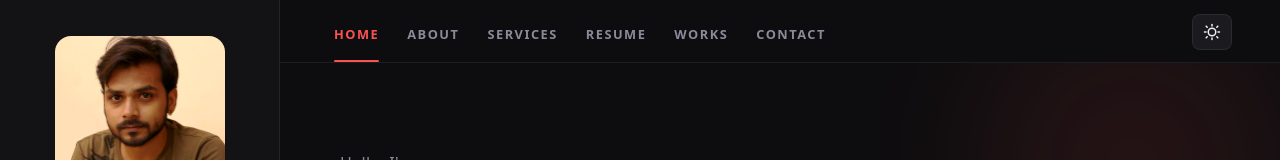
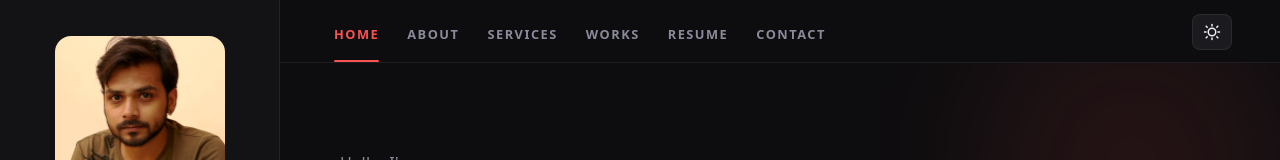
Before and after one commit to basu1312/React_portfolio, a React (Vite) app: page / in a window 1280 px wide. Shown: the top 160 px of the page. Built offline with nearby package versions, Linux system fonts and the light colour scheme; no server answers.

Commit message:
home sequence updates

```diff
--- a/src/App.tsx
+++ b/src/App.tsx
@@ -14,8 +14,8 @@ const SECTIONS = [
   'home',
   'about',
   'services',
+  'portfolio',
   'resume',
-  'portfolio',
   'contact',
 ];
 
@@ -23,42 +23,70 @@ const NAV_LABELS: Record<string, string> = {
   home: 'Home',
   about: 'About',
   services: 'Services',
+  portfolio: 'Works',
   resume: 'Resume',
-  portfolio: 'Works',
   contact: 'Contact',
 };
 
 const App: React.FC = () => {
   const [menuOpen, setMenuOpen] = useState(false);
   const activeSection = useActiveSection(SECTIONS);
+
   useSmoothScroll();
 
   return (
     <div className="layout">
+      {/* Sidebar */}
       <Sidebar menuOpen={menuOpen} setMenuOpen={setMenuOpen} />
+
       <div className="main-wrap">
+        {/* Top Navigation */}
         <nav className="top-nav" aria-label="Section navigation">
           <div className="top-nav-links">
-            {SECTIONS.map((s) => (
+            {SECTIONS.map((section) => (
               <a
-                key={s}
-                href={`#${s}`}
-                className={activeSection === s ? 'active' : ''}
+                key={section}
+                href={`#${section}`}
+                className={activeSection === section ? 'active' : ''}
               >
-                {NAV_LABELS[s] ?? s}
+                {NAV_LABELS[section] ?? section}
               </a>
             ))}
           </div>
+
           <div className="top-nav-actions">
             <ThemeToggle />
           </div>
         </nav>
-        <Hero />
-        <About />
-        <Services />
-        <Resume />
-        <Projects />
-        <Contact />
+
+        {/* Sections in Professional Order */}
+        <main>
+          <section id="home">
+            <Hero />
+          </section>
+
+          <section id="about">
+            <About />
+          </section>
+
+          <section id="services">
+            <Services />
+          </section>
+
+          <section id="portfolio">
+            <Projects />
+          </section>
+
+          <section id="resume">
+            <Resume />
+          </section>
+
+          <section id="contact">
+            <Contact />
+          </section>
+        </main>
+
+        {/* Footer */}
         <footer className="main-footer">
           <div className="footer-content">
             <span className="footer-brand">Basu Sharma</span>
```
